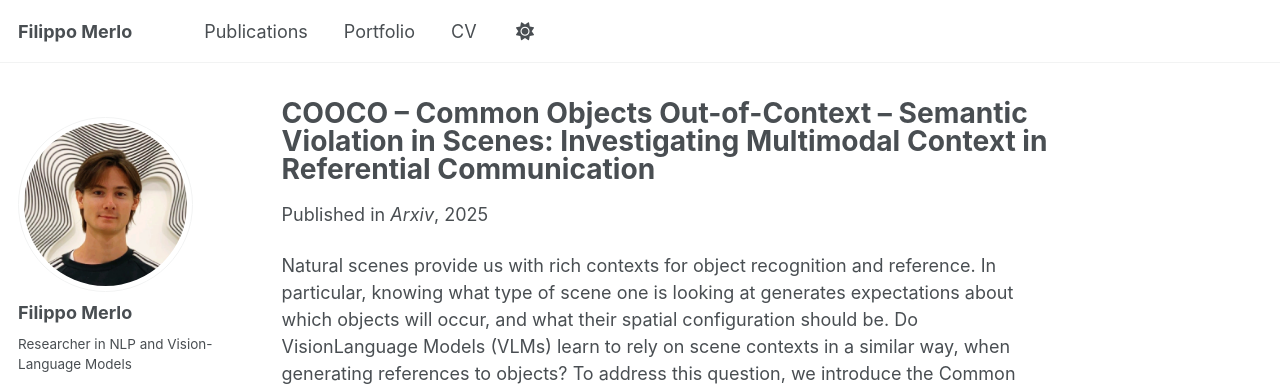
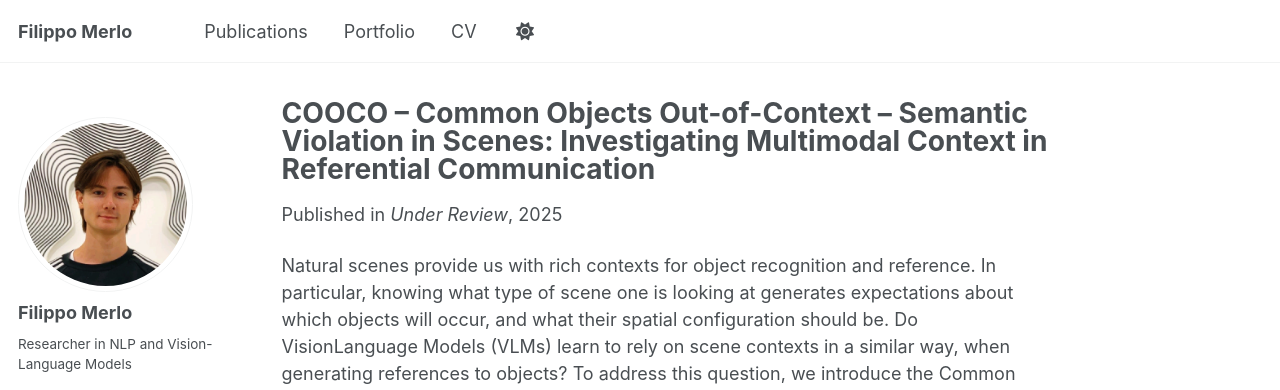
Before and after one commit to filippo-merlo/filippo-merlo.github.io, a Jekyll site: the page built from _publications/2025-06-27-paper-title-cooco.md, in a window 1280 px wide and 1318 px high. Shown: the top 390 px of the window. Built offline with Jekyll 4.4.1, drawn with Linux system fonts in a browser that asks for light colours; some web fonts are replaced.

Commit message:
update cooco

```diff
--- a/_publications/2025-06-27-paper-title-cooco.md
+++ b/_publications/2025-06-27-paper-title-cooco.md
@@ -5,7 +5,7 @@ category: manuscripts
 permalink: '/publication/2025-06-27-paper-title-cooco'
 excerpt: ''
 date: 2025-06-27
-venue: 'Arxiv'
+venue: 'Under Review'
 #slidesurl: 'http://academicpages.github.io/files/slides1.pdf'
 paperurl: 'https://arxiv.org/abs/2506.22274'
 #bibtexurl: 'http://academicpages.github.io/files/bibtex1.bib'
```
